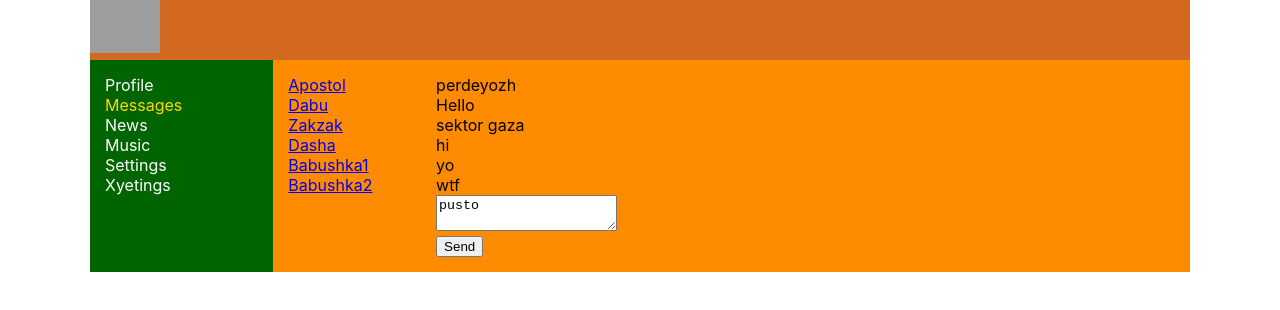
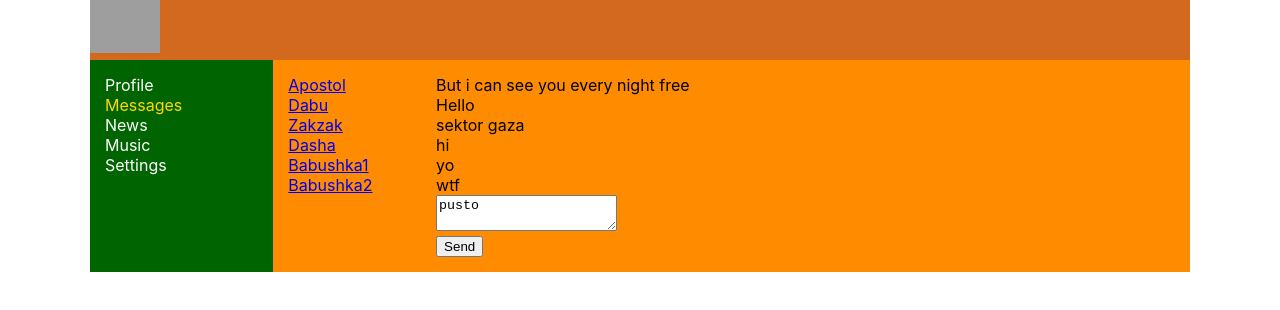
Before and after one commit to IvanovPavel-dev/put_samuraya, a React (Create React App) app in the folder 01/put-samuraya/: page /dialogs in a window 1280 px wide. Shown: the top 310 px of the page. Built offline with nearby package versions, Linux system fonts and the light colour scheme; grey boxes are pictures that could not be loaded.

Commit message:
message cange

```diff
--- a/01/put-samuraya/src/Redux/DialogsPage-Reducer.js
+++ b/01/put-samuraya/src/Redux/DialogsPage-Reducer.js
@@ -11,7 +11,7 @@ let initialState = {
         {id: 6, name: 'Babushka2'}
     ],
     messages: [
-        {id: 1, message: 'perdeyozh'},
+        {id: 1, message: 'But i can see you every night free'},
         {id: 2, message: 'Hello'},
         {id: 3, message: 'sektor gaza'},
         {id: 4, message: 'hi'},
--- a/01/put-samuraya/src/Redux/ProfilePage-Reducer.js
+++ b/01/put-samuraya/src/Redux/ProfilePage-Reducer.js
@@ -5,8 +5,8 @@ let initialState = {
     posts: [
         {id: 1, message: 'wazzup! Bro!', likeCounter: 12},
         {id: 2, message: 'today is my birthday!', likeCounter: 32},
-        {id: 3, message: 'pupa i lupa', likeCounter: 2},
-        {id: 4, message: 'ZALUPA', likeCounter: 74}
+        {id: 3, message: 'pupa i lupa poluchali zarplatu))', likeCounter: 2},
+        {id: 4, message: 'nomaste', likeCounter: 74}
     ],
     newPostText: 'apostol rulezzz'
 }
--- a/01/put-samuraya/src/Redux/store.js
+++ b/01/put-samuraya/src/Redux/store.js
@@ -9,7 +9,7 @@ let store = {
                 {id: 1, message: 'wazzup! Bro!', likeCounter: 12},
                 {id: 2, message: 'today is my birthday!', likeCounter: 32},
                 {id: 3, message: 'pupa i lupa', likeCounter: 2},
-                {id: 4, message: 'ZALUPA', likeCounter: 74}
+                {id: 4, message: '123456t78', likeCounter: 74}
             ],
             newPostText: 'apostol rulezzz'
         },
--- a/01/put-samuraya/src/components/Navbar/Navbar.jsx
+++ b/01/put-samuraya/src/components/Navbar/Navbar.jsx
@@ -19,8 +19,6 @@ const Navbar = () => {
             </div>
             <div className={s.item}>
                 <a>Settings</a>
-            </div><div className={s.item}>
-                <a>Xyetings</a>
             </div>
         </nav>
     )
```
